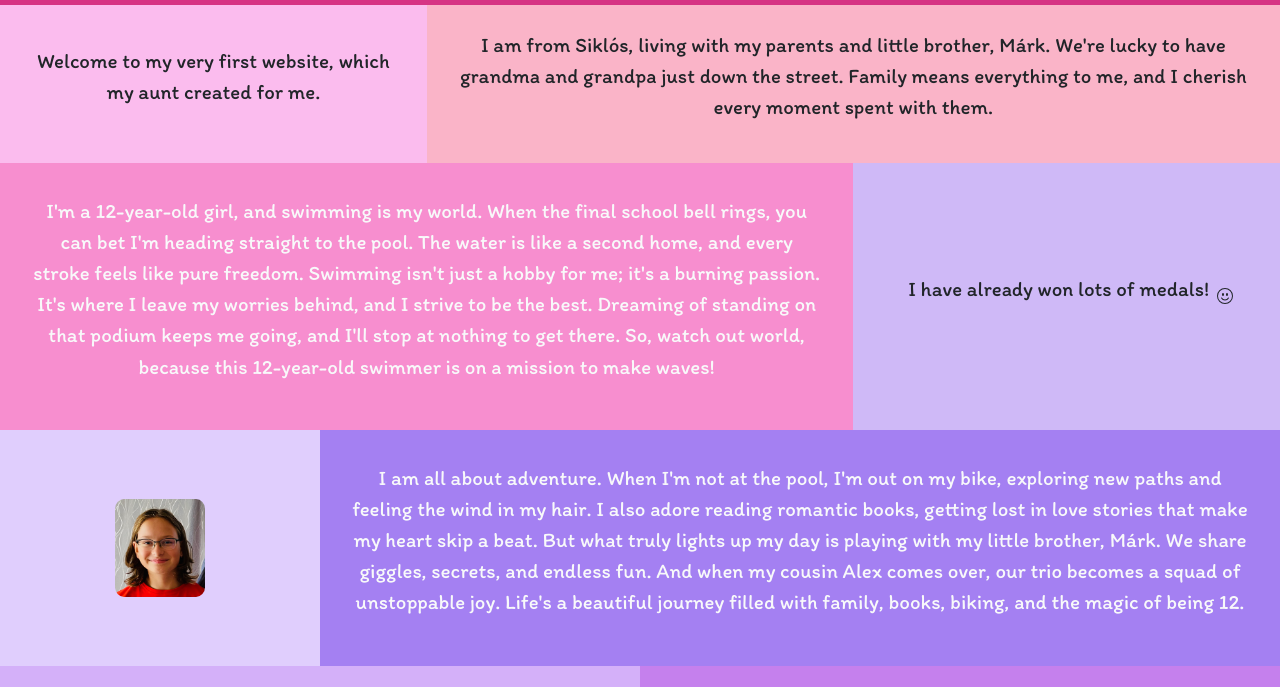
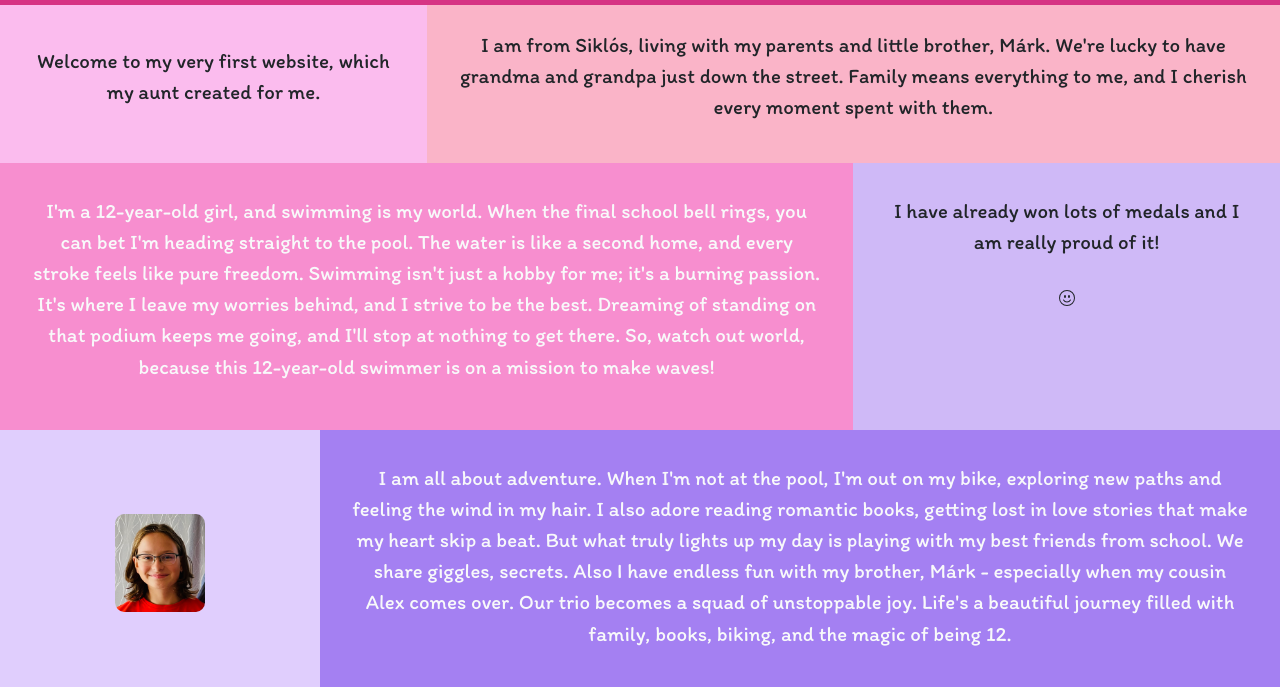
Before and after one commit to gitbernix/Lilcsi, a plain HTML site: page index.html in a window 1280 px wide. Shown: the part 195-882 px from the top of the page. Drawn offline with nearby package versions, Linux system fonts and the light colour scheme; a web font is replaced by a local one.

Commit message:
seems ok

```diff
--- a/index.html
+++ b/index.html
@@ -80,10 +80,14 @@
                         </p>
                     </div>
                     <div
-                        class="lilcsi-five col-12 col-md-4 fs-5 p-4 text-center --bs-secondary-bg d-flex justify-content-center align-items-center"
+                        class="lilcsi-five col-12 col-md-4 fs-5 p-4 text-center --bs-secondary-bg"
                     >
-                        <p>I have already won lots of medals!</p>
+                        <p>
+                            I have already won lots of medals and I am really
+                            proud of it!
+                        </p>
                         <svg
+                            class="m-auto"
                             xmlns="http://www.w3.org/2000/svg"
                             width="16"
                             height="16"
@@ -118,12 +122,12 @@
                             the wind in my hair. I also adore reading romantic
                             books, getting lost in love stories that make my
                             heart skip a beat. But what truly lights up my day
-                            is playing with my little brother, Márk. We share
-                            giggles, secrets, and endless fun. And when my
-                            cousin Alex comes over, our trio becomes a squad of
-                            unstoppable joy. Life's a beautiful journey filled
-                            with family, books, biking, and the magic of being
-                            12.
+                            is playing with my best friends from school. We
+                            share giggles, secrets. Also I have endless fun with
+                            my brother, Márk - especially when my cousin Alex
+                            comes over. Our trio becomes a squad of unstoppable
+                            joy. Life's a beautiful journey filled with family,
+                            books, biking, and the magic of being 12.
                         </p>
                     </div>
                 </div>
@@ -132,7 +136,7 @@
             <div class="container-fluid">
                 <div class="fifth row">
                     <div
-                        class="lilcsi-eight col-12 col-md-6 p-4 text-center --bs-secondary-bg d-flex justify-content-center align-items-center"
+                        class="lilcsi-eight col-12 col-md-6 p-4 text-center --bs-secondary-bg"
                     >
                         <p>You can find me on Facebook:</p>
                         <a href="https://www.facebook.com/lili.krusoczki.3"
```
